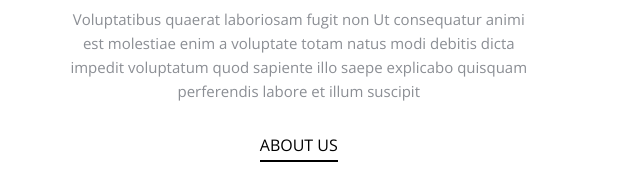
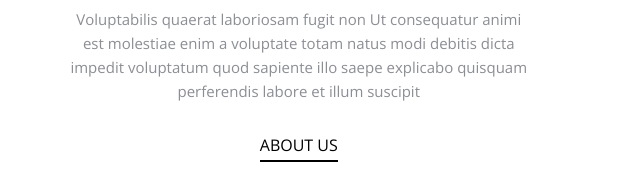
Before and after one commit to justinelouarn/SiteResto, a website: page index.html in a window 1280 px wide. Shown: the part 1042-1219 px from the top of the page, 0-640 px from the left. Drawn offline with nearby package versions, Linux system fonts and the light colour scheme; files whose address does not match are found by name.

Commit message:
changement phrase

```diff
--- a/index.html
+++ b/index.html
@@ -99,7 +99,7 @@
               <h3 class="secondary-heading">notre magasin</h3>
               <span class="seperator">* * *</span>
             </div>
-            <p>Voluptatibus quaerat laboriosam fugit non Ut consequatur animi est molestiae enim a voluptate totam natus modi debitis dicta impedit voluptatum quod sapiente illo saepe explicabo quisquam perferendis labore et illum suscipit</p>
+            <p>Voluptabilis quaerat laboriosam fugit non Ut consequatur animi est molestiae enim a voluptate totam natus modi debitis dicta impedit voluptatum quod sapiente illo saepe explicabo quisquam perferendis labore et illum suscipit</p>
             <p><a href="#" class="probootstrap-custom-link">About Us</a></p>
           </div>
           <div class="col-md-6 col-md-push-1 probootstrap-animate">
```
